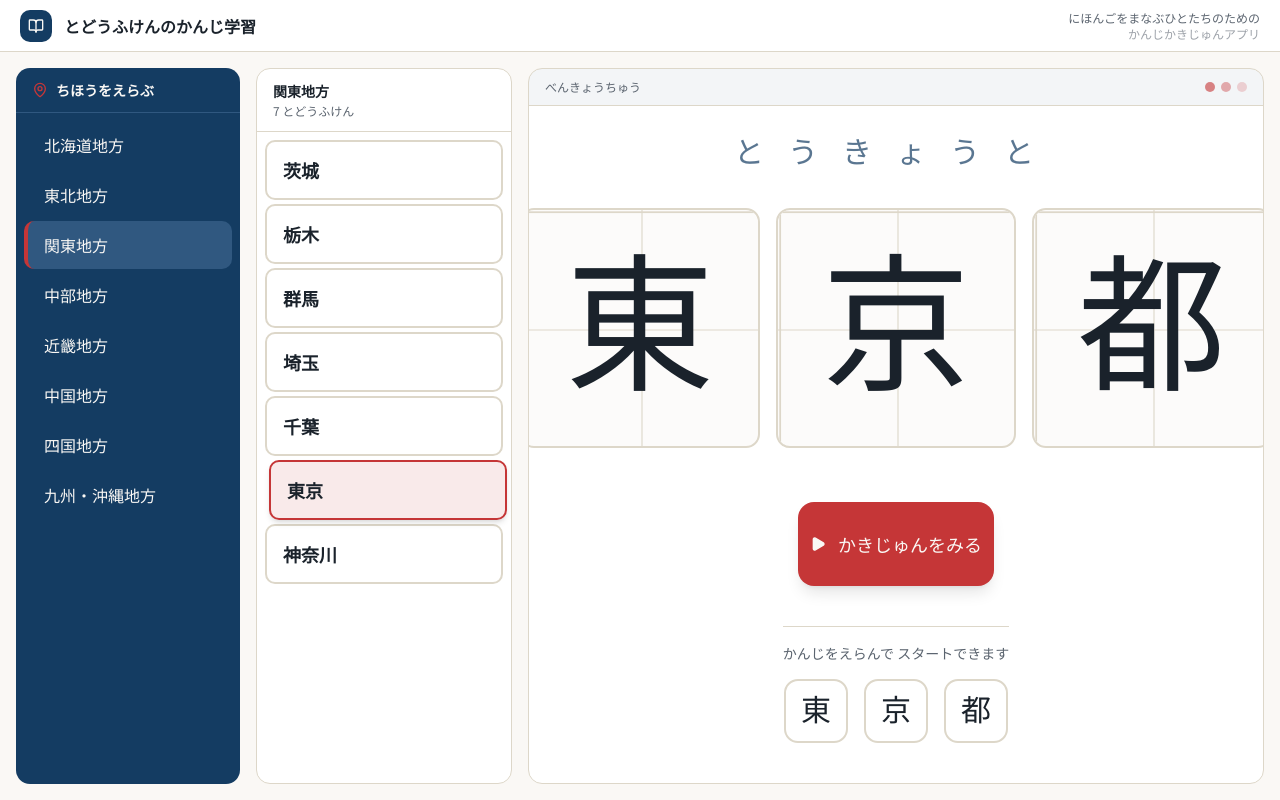
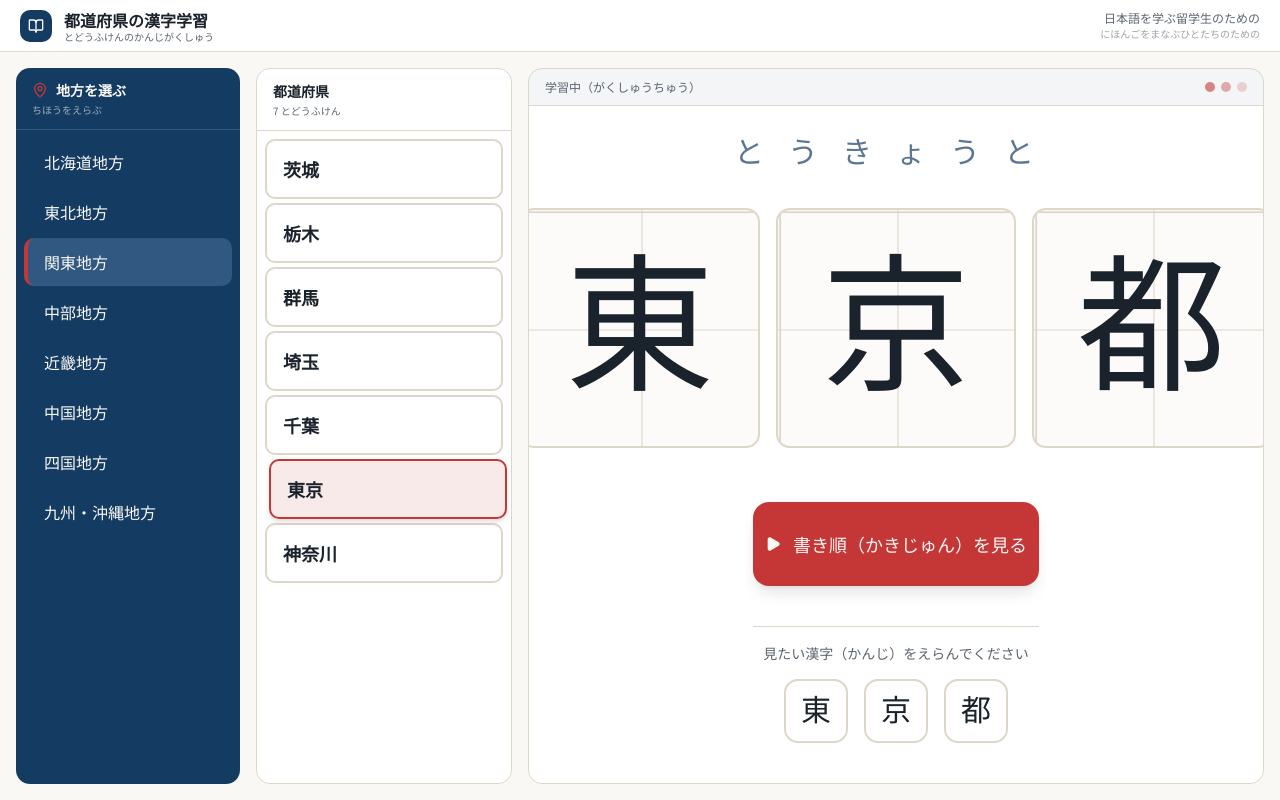
Before and after one commit to kobahana/kanji-kakijun, a Next.js app: page / in a window 1280 px wide. Built offline with nearby package versions, Linux system fonts and the light colour scheme.

Commit message:
refactor: improve Japanese localization with kanji/furigana labels and optimize interaction state handling

```diff
--- a/app/page.tsx
+++ b/app/page.tsx
@@ -37,12 +37,15 @@ export default function Home() {
         </div>
         <div className="flex-1 min-w-0">
           <h1 className="font-semibold text-foreground text-base leading-tight">
-            とどうふけんのかんじ学習
+            都道府県の漢字学習
           </h1>
+          <p className="text-[10px] text-muted-foreground leading-none mt-0.5">
+            とどうふけんのかんじがくしゅう
+          </p>
         </div>
         <div className="hidden lg:block text-right shrink-0">
-          <p className="text-xs text-muted-foreground">にほんごをまなぶひとたちのための</p>
-          <p className="text-xs text-muted-foreground/60">かんじかきじゅんアプリ</p>
+          <p className="text-xs text-muted-foreground">日本語を学ぶ留学生のための</p>
+          <p className="text-[10px] text-muted-foreground/60">にほんごをまなぶひとたちのための</p>
         </div>
       </header>
 
@@ -95,11 +98,11 @@ export default function Home() {
         <nav className="shrink-0 border-t border-border bg-card flex safe-bottom">
           {(
             [
-              { id: "region" as MobileTab, Icon: MapPin,  label: "ちほう" },
-              { id: "pref"   as MobileTab, Icon: List,    label: "とどうふけん" },
-              { id: "kanji"  as MobileTab, Icon: PenLine, label: "かきじゅん" },
+              { id: "region" as MobileTab, Icon: MapPin,  label: "地方", sub: "ちほう" },
+              { id: "pref"   as MobileTab, Icon: List,    label: "都道府県", sub: "とどうふけん" },
+              { id: "kanji"  as MobileTab, Icon: PenLine, label: "書き順", sub: "かきじゅん" },
             ] as const
-          ).map(({ id, Icon, label }) => (
+          ).map(({ id, Icon, label, sub }) => (
             <button
               key={id}
               onClick={() => setMobileTab(id)}
@@ -109,7 +112,10 @@ export default function Home() {
               )}
             >
               <Icon className="w-5 h-5" />
-              <span className="text-[11px] font-medium">{label}</span>
+              <div className="flex flex-col items-center leading-none">
+                <span className="text-[11px] font-bold">{label}</span>
+                <span className="text-[9px] mt-0.5 opacity-80">{sub}</span>
+              </div>
             </button>
           ))}
         </nav>
--- a/components/kanji-display.tsx
+++ b/components/kanji-display.tsx
@@ -46,7 +46,7 @@ export function KanjiDisplay({ prefecture }: KanjiDisplayProps) {
   }, [prefecture, animState])
 
   const playSpecificChar = useCallback((charIdx: number) => {
-    if (!prefecture || animState === "playing") return
+    if (!prefecture) return
     setAnimState("playing")
     setCurrentCharIdx(charIdx)
     // Mark previous characters as done
@@ -55,7 +55,7 @@ export function KanjiDisplay({ prefecture }: KanjiDisplayProps) {
       prevDone.add(i)
     }
     setDoneChars(prevDone)
-  }, [prefecture, animState])
+  }, [prefecture])
 
   const resetAnimation = useCallback(() => {
     setAnimState("idle")
@@ -87,11 +87,8 @@ export function KanjiDisplay({ prefecture }: KanjiDisplayProps) {
             <span className="text-3xl text-muted-foreground">漢</span>
           </div>
           <h3 className="text-base font-medium text-foreground mb-1">
-            とどうふけんをえらんでください
+            都道府県（とどうふけん）をえらんでください
           </h3>
-          <p className="text-sm text-muted-foreground">
-            えらんだ都道府県の漢字がここにでます
-          </p>
         </div>
       </div>
     )
@@ -118,7 +115,7 @@ export function KanjiDisplay({ prefecture }: KanjiDisplayProps) {
     <div className="h-full bg-card rounded-xl border border-border overflow-hidden flex flex-col">
       {/* Card header bar */}
       <div className="bg-primary/5 border-b border-border px-4 py-2.5 shrink-0 flex items-center justify-between">
-        <span className="text-xs text-muted-foreground">べんきょうちゅう</span>
+        <span className="text-xs text-muted-foreground">学習中（がくしゅうちゅう）</span>
         <div className="flex items-center gap-1.5">
           <div className="w-2.5 h-2.5 rounded-full bg-accent/60" />
           <div className="w-2.5 h-2.5 rounded-full bg-accent/40" />
@@ -208,7 +205,7 @@ export function KanjiDisplay({ prefecture }: KanjiDisplayProps) {
                     {isAnimating && (
                       <span className="flex items-center gap-1.5 text-[10px] sm:text-xs text-accent font-medium bg-accent/5 px-2 py-0.5 rounded-full">
                         <Loader2 className="w-2.5 h-2.5 sm:w-3 sm:h-3 animate-spin" />
-                        かきじゅう...
+                        書いています
                       </span>
                     )}
                     {isDone && animState !== "idle" && (
@@ -217,7 +214,7 @@ export function KanjiDisplay({ prefecture }: KanjiDisplayProps) {
                         animate={{ opacity: 1, scale: 1 }}
                         className="text-[10px] sm:text-xs text-primary/60 font-medium"
                       >
-                        ✓ おわり
+                        ✓ 完了（かんりょう）
                       </motion.span>
                     )}
                   </div>
@@ -233,7 +230,7 @@ export function KanjiDisplay({ prefecture }: KanjiDisplayProps) {
               animate={{ opacity: 1, y: 0 }}
             >
               <span className="inline-block px-3 py-1 rounded-full bg-accent/10 text-accent text-sm font-medium">
-                🎉 かんせい！じょうずにかけました。
+                🎉 完成（かんせい）！上手に書けました。
               </span>
             </motion.div>
           )}
@@ -251,12 +248,12 @@ export function KanjiDisplay({ prefecture }: KanjiDisplayProps) {
               {animState === "playing" ? (
                 <>
                   <Loader2 className="w-5 h-5 sm:w-6 sm:h-6 animate-spin" />
-                  <span className="text-sm sm:text-lg">さいせいちゅう...</span>
+                  <span className="text-sm sm:text-lg">再生中（さいせいちゅう）...</span>
                 </>
               ) : (
                 <>
                   <Play className="w-5 h-5 sm:w-6 sm:h-6 fill-current" />
-                  <span className="text-sm sm:text-lg">かきじゅんをみる</span>
+                  <span className="text-sm sm:text-lg">書き順（かきじゅん）を見る</span>
                 </>
               )}
             </Button>
@@ -276,17 +273,16 @@ export function KanjiDisplay({ prefecture }: KanjiDisplayProps) {
           {/* Character breakdown — interactive */}
           <div className="pt-2 sm:pt-4 border-t border-border">
             <p className="text-[10px] sm:text-sm font-medium text-muted-foreground mb-2 sm:mb-4 text-center">
-              かんじをえらんで スタートできます
+              見たい漢字（かんじ）をえらんでください
             </p>
             <div className="flex flex-wrap items-center justify-center gap-2 sm:gap-4">
               {chars.map((char, index) => (
                 <button
                   key={index}
                   onClick={() => playSpecificChar(index)}
-                  disabled={animState === "playing"}
                   className={cn(
                     "flex items-center justify-center w-12 h-12 sm:w-16 sm:h-16 rounded-lg sm:rounded-xl border-2 transition-all duration-300",
-                    "hover:border-accent hover:bg-accent/5 disabled:hover:border-border disabled:hover:bg-transparent",
+                    "hover:border-accent hover:bg-accent/5",
                     animState === "idle"
                       ? "border-border bg-card"
                       : doneChars.has(index)
@@ -295,7 +291,7 @@ export function KanjiDisplay({ prefecture }: KanjiDisplayProps) {
                       ? "border-accent/60 bg-accent/10 animate-pulse"
                       : "border-border bg-muted/30"
                   )}
-                  title={`${char}からスタート`}
+                  title={`${char}を表示`}
                 >
                   <span className="text-xl sm:text-3xl font-serif">{char}</span>
                 </button>
--- a/components/prefecture-list.tsx
+++ b/components/prefecture-list.tsx
@@ -18,8 +18,8 @@ export function PrefectureList({
     <div className="h-full bg-card rounded-xl border border-border overflow-hidden flex flex-col">
       {/* Header */}
       <div className="px-4 py-3 border-b border-border shrink-0">
-        <h3 className="font-semibold text-sm text-foreground">{region.name}</h3>
-        <p className="text-muted-foreground text-xs mt-0.5">
+        <h3 className="font-semibold text-sm text-foreground">都道府県</h3>
+        <p className="text-muted-foreground text-[10px] mt-0.5">
           {region.prefectures.length} とどうふけん
         </p>
       </div>
--- a/components/region-sidebar.tsx
+++ b/components/region-sidebar.tsx
@@ -16,8 +16,9 @@ export function RegionSidebar({ selectedRegion, onSelectRegion }: RegionSidebarP
       <div className="px-4 py-3 border-b border-sidebar-border shrink-0">
         <div className="flex items-center gap-2">
           <MapPin className="w-4 h-4 text-accent shrink-0" />
-          <h2 className="font-semibold text-sm">ちほうをえらぶ</h2>
+          <h2 className="font-semibold text-sm">地方を選ぶ</h2>
         </div>
+        <p className="text-sidebar-foreground/60 text-[10px] mt-0.5">ちほうをえらぶ</p>
       </div>
 
       {/* Scrollable list */}
```
